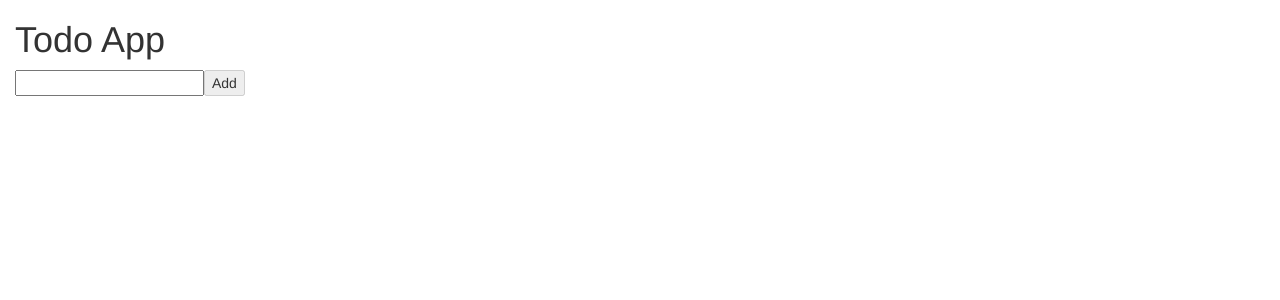
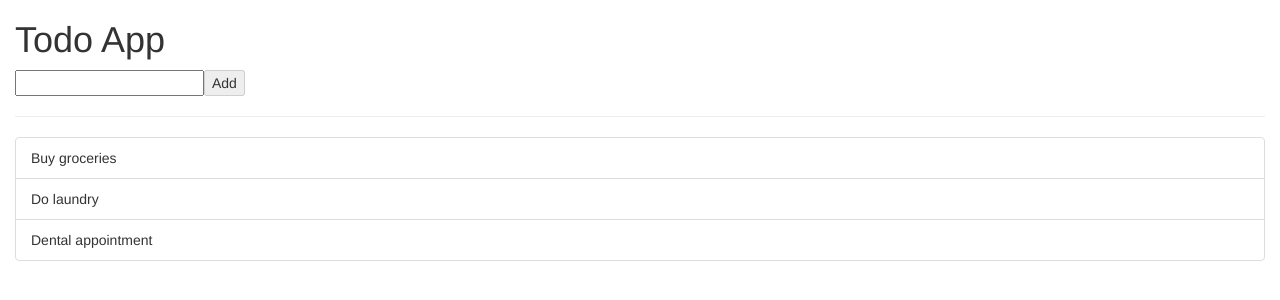
Before and after one commit to faizangithub-tech/angular2-todo, an Angular app: page / in a window 1280 px wide. Shown: the top 300 px of the page. Built offline with nearby package versions, Linux system fonts and the light colour scheme.

Commit message:
Introducing 1-way Data Binding

```diff
--- a/src/app/todo/todo-list.component.ts
+++ b/src/app/todo/todo-list.component.ts
@@ -6,8 +6,18 @@ import { Component } from '@angular/core';
                 <h1>Todo App</h1>
                 <input #todoInput type="text" (keyup)="0" />
                 <button [disabled]="todoInput.value == ''">Add</button>
+                <hr/>
+                <ul class="list-group">
+                  <li class="list-group-item">{{ todos[0] }}</li>
+                  <li class="list-group-item">{{ todos[1] }}</li>
+                  <li class="list-group-item">{{ todos[2] }}</li>
+                </ul>
             </div>`
 })
 export class TodoList {
-  todos : string[] = []
+  todos : string[] = [
+    "Buy groceries",
+    "Do laundry",
+    "Dental appointment"
+  ]
 }
```
